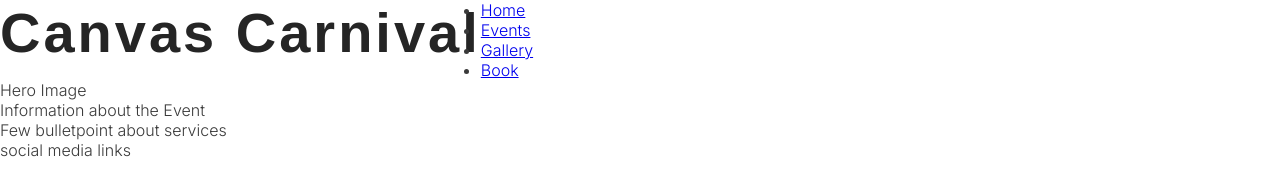
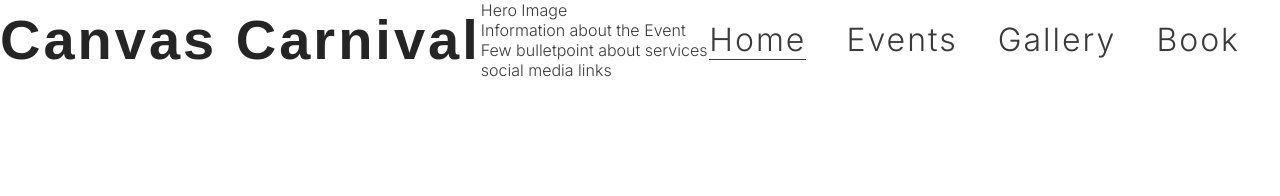
Before and after one commit to aleksandrasucho/painting_events, a plain HTML site: page index.html in a window 1280 px wide. Drawn offline with Linux system fonts and the light colour scheme; a web font is replaced by a local one.

Commit message:
Ad style to navigation links

```diff
--- a/assets/css/style.css
+++ b/assets/css/style.css
@@ -8,6 +8,7 @@
 }
 
 body {
+    margin: 0;
     font-family: Inter, sans-serif;
     font-weight: 400;
     color: #3a3a3a;
@@ -27,3 +28,38 @@ h1, h2 {
     float: left;
     font-size: 350%;
 }
+
+
+/* Navigation links */
+
+.menu {
+    font-size: 200%;
+    letter-spacing: 2px;
+}
+
+.menu, .logo {
+    line-height: 80px;
+}
+
+ul {
+    float: right;
+}
+
+.menu li {
+    float: left;
+    list-style-type: none;
+    margin-right: 40px;
+}
+
+.menu a {
+    text-decoration: none;
+    color: inherit;
+}
+
+.menu a:hover {
+    border-bottom: 1px solid #3a3a3a;
+}
+
+.active {
+    border-bottom: 1px solid #3a3a3a;
+}
--- a/index.html
+++ b/index.html
@@ -14,13 +14,13 @@
 
 <body>
     <header>
-        <a href="index.html">
+        <a href="index.html" >
             <h1 class="logo">Canvas Carnival</h1>
         </a>
         <nav>
-            <ul>
+            <ul class="menu">
                 <li>
-                    <a href="index.html">Home</a>
+                    <a href="index.html" class="active">Home</a>
                 </li>
                 <li>
                     <a href="#">Events</a>
```
